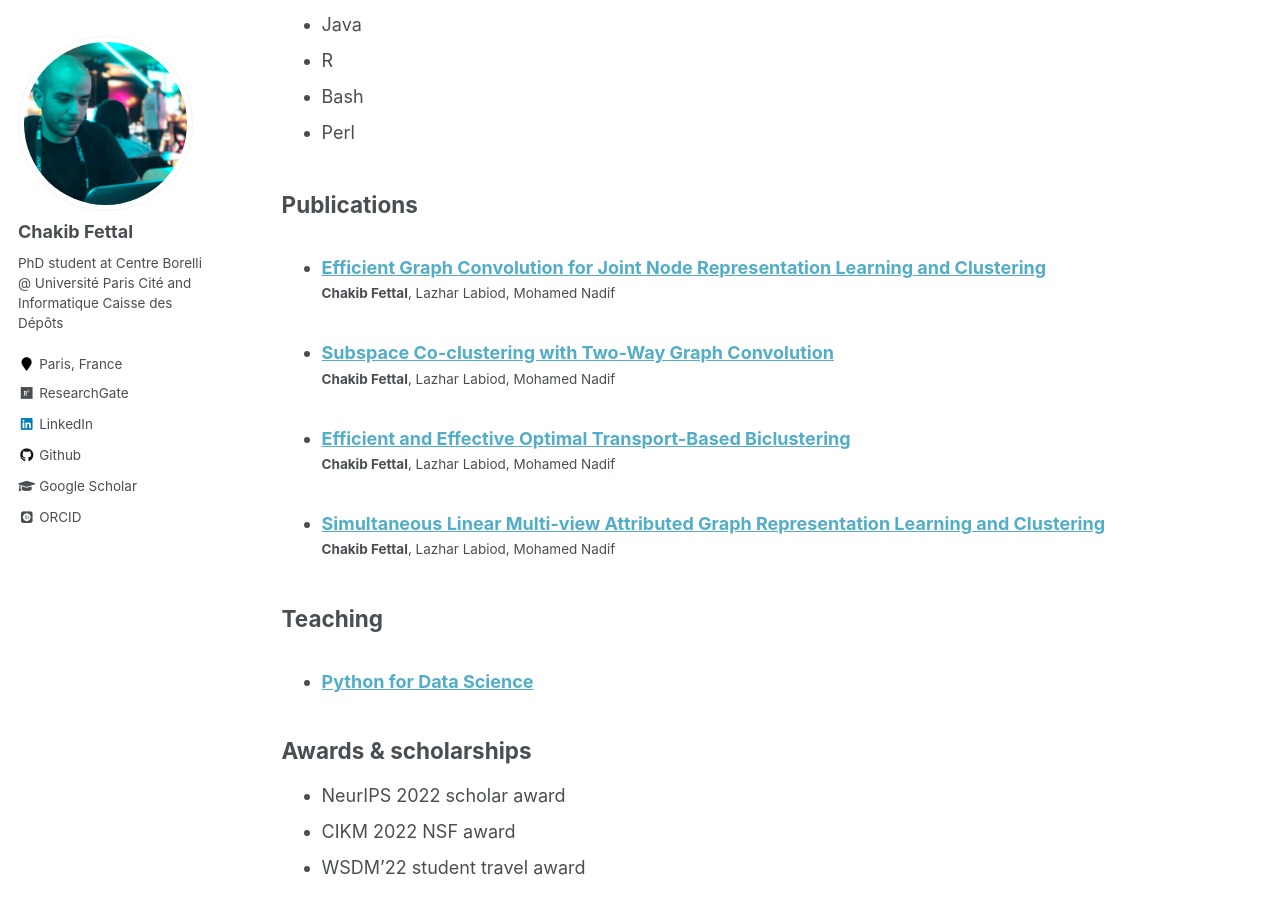
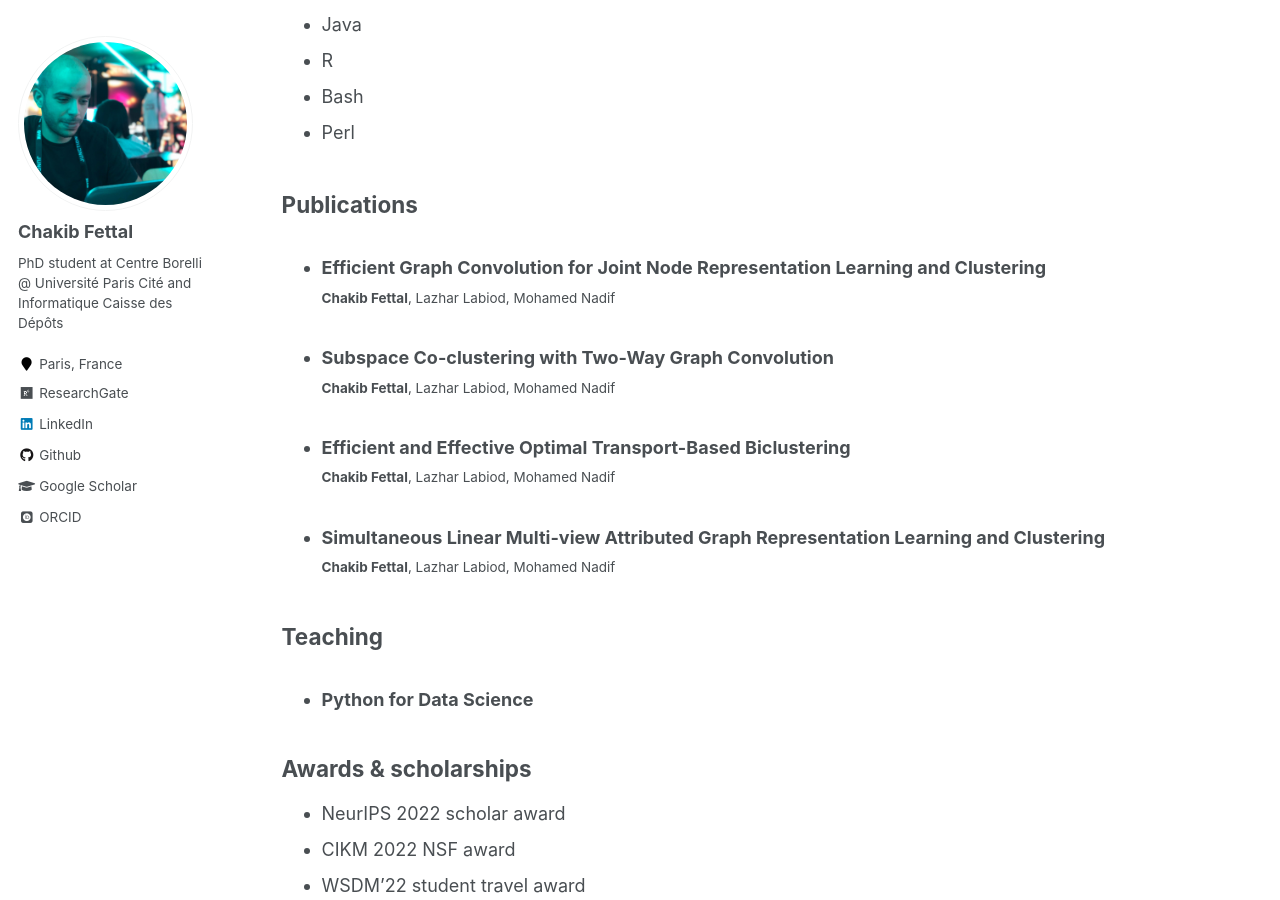
Before and after one commit to chakib401/chakib401.github.io, a Jekyll site: the page built from _pages/cv.md, in a window 1280 px wide and 900 px high, scrolled down 918 px. Built offline with Jekyll 4.4.1, drawn with Linux system fonts in a browser that asks for light colours; some web fonts are replaced.

Commit message:
first commit

```diff
--- a/_includes/archive-single-cv.html
+++ b/_includes/archive-single-cv.html
@@ -26,11 +26,11 @@
           alt="">
       </div>
     {% endif %}
-    <h3 class="archive__item-title" itemprop="headline">
+    <h3>
       {% if post.link %}
         <a href="{{ post.link }}">{{ title }}</a> <a href="{{ base_path }}{{ post.url }}" rel="permalink"><i class="fa fa-link" aria-hidden="true" title="permalink"></i><span class="sr-only">Permalink</span></a>
       {% else %}
-        <a href="{{ base_path }}{{ post.url }}" rel="permalink">{{ title }}</a>
+	{{ title }}
       {% endif %}
     </h3>
     {% if post.read_time %}
```
